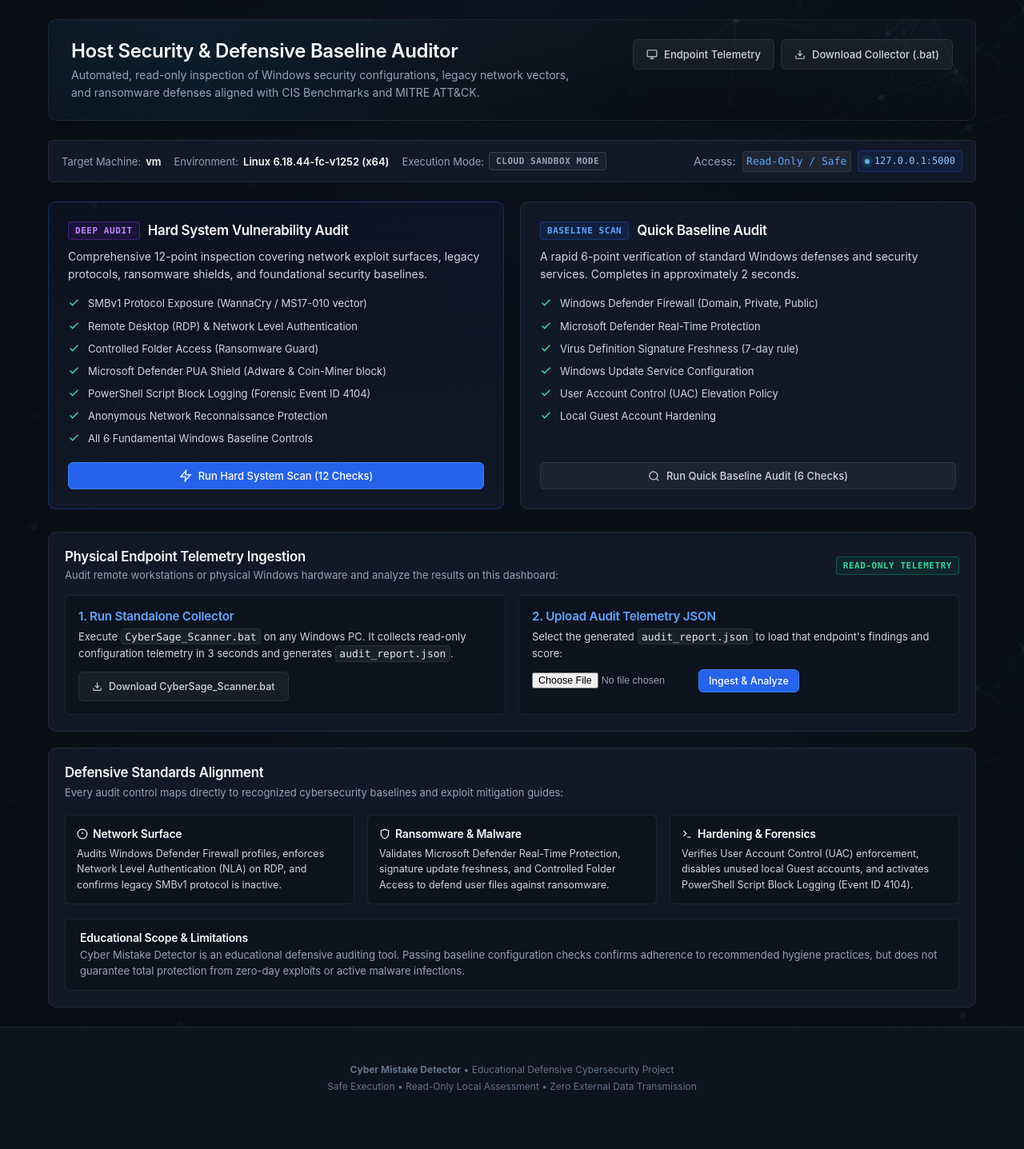
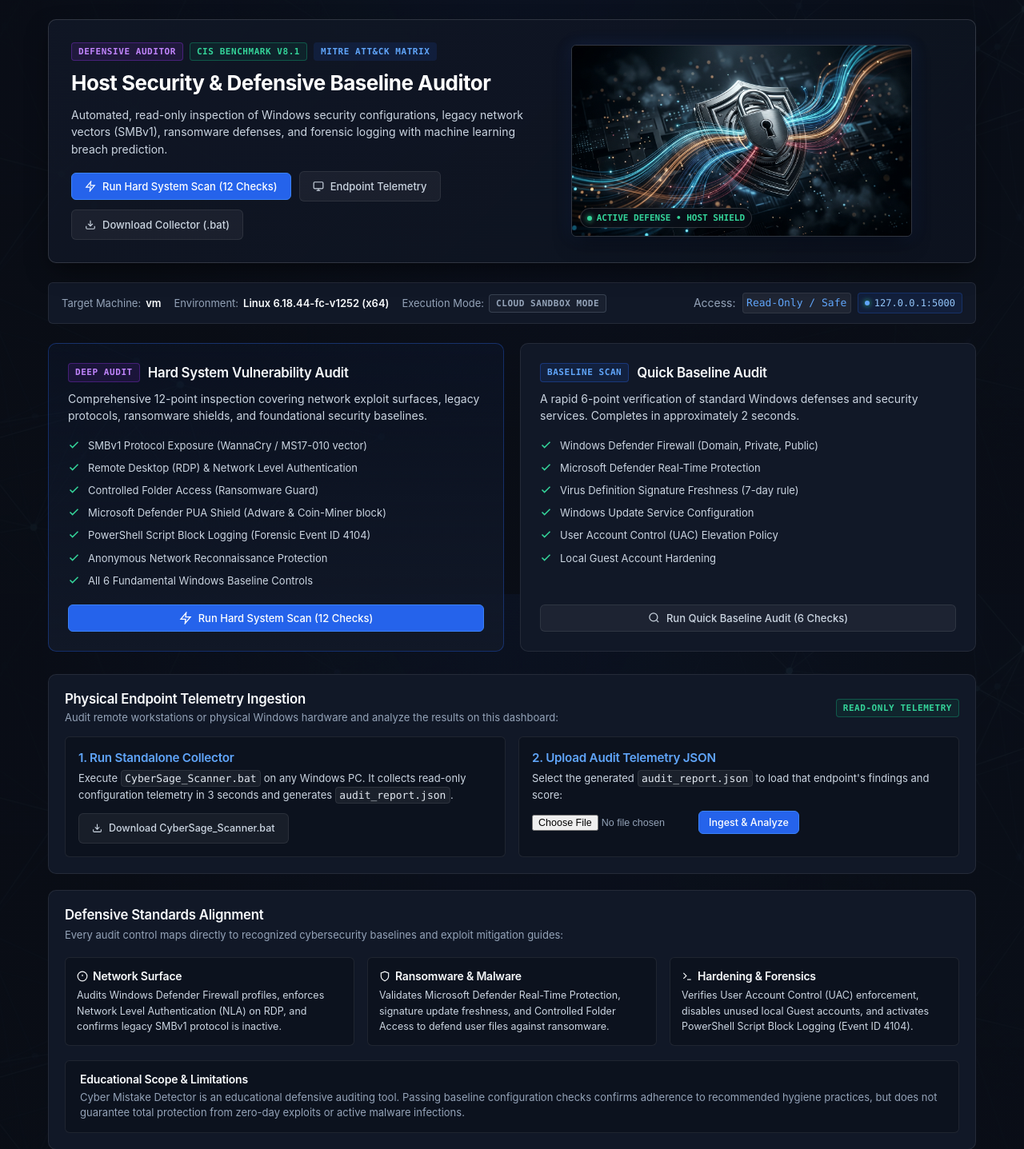
Before and after one commit to deva24102006/CyberSage, a Flask app: page / in a window 1280 px wide. Shown: the part 57-1494 px from the top of the page at 80% size. Before the commit the page ends 1423 px from the top, so only its background shows below. Run offline with Flask 3, Linux system fonts and the light colour scheme; data that the repository does not hold is empty.

Commit message:
feat(ui): add executive dashboard hero showcase card with cybersecurity visual

```diff
--- a/static/css/style.css
+++ b/static/css/style.css
@@ -1264,3 +1264,109 @@ footer p {
 .system-network-pill a:hover {
     text-decoration: underline;
 }
+
+
+/* Dashboard Hero with Featured Cybersecurity Visual */
+.dashboard-hero-card {
+    display: grid;
+    grid-template-columns: 1.25fr 1fr;
+    gap: 28px;
+    align-items: center;
+    background: linear-gradient(135deg, rgba(17, 24, 39, 0.85) 0%, rgba(13, 19, 31, 0.95) 100%);
+    border: 1px solid var(--border-default);
+    border-radius: var(--radius-lg);
+    padding: 28px;
+    margin-bottom: 24px;
+    position: relative;
+    overflow: hidden;
+    box-shadow: 0 12px 32px -8px rgba(0, 0, 0, 0.6);
+}
+
+.dashboard-hero-content {
+    display: flex;
+    flex-direction: column;
+    gap: 12px;
+    z-index: 2;
+}
+
+.hero-tag-row {
+    display: flex;
+    align-items: center;
+    gap: 8px;
+    flex-wrap: wrap;
+}
+
+.dashboard-hero-content h1 {
+    font-size: 1.625rem;
+    font-weight: 700;
+    line-height: 1.25;
+    letter-spacing: -0.02em;
+    color: #ffffff;
+    margin: 0;
+}
+
+.hero-desc {
+    font-size: 0.875rem;
+    color: var(--text-secondary);
+    line-height: 1.55;
+    margin: 0;
+}
+
+.hero-actions {
+    display: flex;
+    align-items: center;
+    gap: 10px;
+    flex-wrap: wrap;
+    margin-top: 4px;
+}
+
+.dashboard-hero-image-wrap {
+    position: relative;
+    border-radius: var(--radius-md);
+    overflow: hidden;
+    border: 1px solid rgba(255, 255, 255, 0.15);
+    box-shadow: 0 10px 25px -5px rgba(0, 0, 0, 0.6), 0 0 20px rgba(37, 99, 235, 0.15);
+    aspect-ratio: 16 / 9;
+    max-height: 240px;
+}
+
+.dashboard-hero-img {
+    width: 100%;
+    height: 100%;
+    object-fit: cover;
+    display: block;
+    transition: transform 0.4s ease;
+}
+
+.dashboard-hero-card:hover .dashboard-hero-img {
+    transform: scale(1.02);
+}
+
+.hero-image-overlay-badge {
+    position: absolute;
+    bottom: 10px;
+    left: 10px;
+    display: inline-flex;
+    align-items: center;
+    gap: 6px;
+    padding: 3px 8px;
+    background: rgba(9, 13, 22, 0.85);
+    border: 1px solid rgba(255, 255, 255, 0.15);
+    border-radius: var(--radius-pill);
+    font-family: var(--font-mono);
+    font-size: 0.6875rem;
+    font-weight: 600;
+    color: var(--status-safe-text);
+    backdrop-filter: blur(8px);
+}
+
+@media (max-width: 900px) {
+    .dashboard-hero-card {
+        grid-template-columns: 1fr;
+        padding: 20px;
+        gap: 18px;
+    }
+    .dashboard-hero-image-wrap {
+        max-height: 200px;
+    }
+}
--- a/templates/index.html
+++ b/templates/index.html
@@ -41,17 +41,27 @@
     <!-- Main Workspace -->
     <main class="container">
 
-        <!-- Page Title & Context Header -->
-        <section class="page-header intro-hero">
-            <div class="page-title-group">
+        <!-- Dashboard Security Executive Hero with Visual Anchor -->
+        <section class="dashboard-hero-card" aria-label="Security auditor dashboard overview">
+            <div class="dashboard-hero-content">
+                <div class="hero-tag-row">
+                    <span class="mode-badge badge-purple">DEFENSIVE AUDITOR</span>
+                    <span class="status-badge badge-safe">CIS Benchmark v8.1</span>
+                    <span class="status-badge badge-blue">MITRE ATT&amp;CK Matrix</span>
+                </div>
                 <h1>Host Security &amp; Defensive Baseline Auditor</h1>
-                <p>
-                    Automated, read-only inspection of Windows security configurations, legacy network vectors,
-                    and ransomware defenses aligned with CIS Benchmarks and MITRE ATT&amp;CK.
+                <p class="hero-desc">
+                    Automated, read-only inspection of Windows security configurations, legacy network vectors (SMBv1),
+                    ransomware defenses, and forensic logging with machine learning breach prediction.
                 </p>
-            </div>
-
-            <div class="page-actions">
+                <div class="hero-actions">
+                    <form action="{{ url_for('scan') }}" method="POST" class="scan-form" style="display: inline-block;">
+                        <input type="hidden" name="mode" value="deep">
+                        <button type="submit" class="btn-primary" id="heroStartDeepScanBtn">
+                            <svg width="14" height="14" viewBox="0 0 24 24" fill="none" stroke="currentColor" stroke-width="2"><polygon points="13 2 3 14 12 14 11 22 21 10 12 10 13 2"/></svg>
+                            <span>Run Hard System Scan (12 Checks)</span>
+                        </button>
+                    </form>
                     <a href="#endpoint-sync" class="btn-secondary">
                         <svg width="14" height="14" viewBox="0 0 24 24" fill="none" stroke="currentColor" stroke-width="2"><rect x="2" y="3" width="20" height="14" rx="2" ry="2"/><line x1="8" y1="21" x2="16" y2="21"/><line x1="12" y1="17" x2="12" y2="21"/></svg>
                         <span>Endpoint Telemetry</span>
@@ -60,6 +70,15 @@
                         <svg width="14" height="14" viewBox="0 0 24 24" fill="none" stroke="currentColor" stroke-width="2"><path d="M21 15v4a2 2 0 0 1-2 2H5a2 2 0 0 1-2-2v-4"/><polyline points="7 10 12 15 17 10"/><line x1="12" y1="15" x2="12" y2="3"/></svg>
                         <span>Download Collector (.bat)</span>
                     </a>
+                </div>
+            </div>
+
+            <div class="dashboard-hero-image-wrap">
+                <img src="{{ url_for('static', filename='images/dashboard-hero.jpg') }}" alt="Cyber Mistake Detector Defensive Architecture" class="dashboard-hero-img">
+                <div class="hero-image-overlay-badge">
+                    <span class="pulse-dot"></span>
+                    <span>ACTIVE DEFENSE &bull; HOST SHIELD</span>
+                </div>
             </div>
         </section>
 
```
Also changed, not shown: static/images/dashboard-hero.jpg (added). Lines whose indentation alone changed are shown as unchanged.
